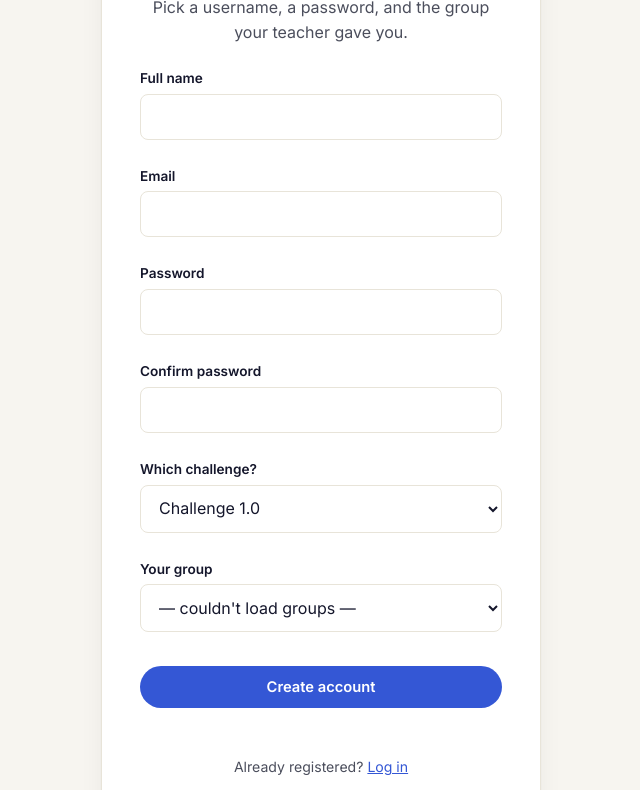
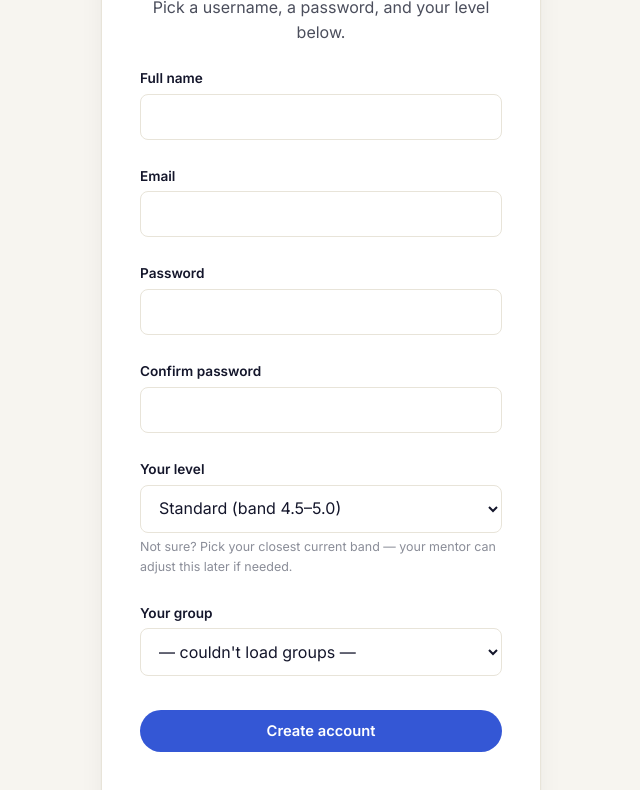
Before and after one commit to Alan7016/ielts-challenge, a plain HTML site: page register.html in a window 1280 px wide. Shown: the part 235-1025 px from the top of the page, without its empty margins (319-959 px from the left). Drawn offline with nearby package versions, Linux system fonts and the light colour scheme; no server answers.

Commit message:
Update registration form for Challenge 2.0

```diff
--- a/register.html
+++ b/register.html
@@ -10,9 +10,9 @@
 
 <div class="gate">
   <div class="gate-card" style="max-width:440px;">
-    <div class="eyebrow">Create your account</div>
+    <div class="eyebrow">Create your account — Challenge 2.0</div>
     <h1>Join the Marathon</h1>
-    <p>Pick a username, a password, and the group your teacher gave you.</p>
+    <p>Pick a username, a password, and your level below.</p>
 
     <form id="register-form" style="text-align:left;">
       <label style="font-size:0.85rem; font-weight:600; color:var(--ink);">Full name
@@ -27,19 +27,13 @@
       <label style="font-size:0.85rem; font-weight:600; color:var(--ink); margin-top:12px; display:block;">Confirm password
         <input type="password" id="password-confirm" required minlength="6" style="width:100%; margin-top:4px;">
       </label>
-      <label style="font-size:0.85rem; font-weight:600; color:var(--ink); margin-top:12px; display:block;">Which challenge?
-        <select id="challenge-select" required style="width:100%; margin-top:4px;">
-          <option value="1.0">Challenge 1.0</option>
-          <option value="2.0">Challenge 2.0</option>
-        </select>
-      </label>
-      <label id="level-row" style="font-size:0.85rem; font-weight:600; color:var(--ink); margin-top:12px; display:none;">Your level
+      <label id="level-row" style="font-size:0.85rem; font-weight:600; color:var(--ink); margin-top:12px; display:block;">Your level
         <select id="level-select" style="width:100%; margin-top:4px;">
           <option value="standard">Standard (band 4.5–5.0)</option>
           <option value="advanced">Advanced (band 5.5–6.0)</option>
           <option value="expert">Expert (band 6.5–7.0+)</option>
         </select>
-        <span style="font-weight:400; color:var(--muted); font-size:0.78rem; display:block; margin-top:4px;">Not sure? Pick your closest current band — your teacher can adjust this later if needed.</span>
+        <span style="font-weight:400; color:var(--muted); font-size:0.78rem; display:block; margin-top:4px;">Not sure? Pick your closest current band — your mentor can adjust this later if needed.</span>
       </label>
       <label style="font-size:0.85rem; font-weight:600; color:var(--ink); margin-top:12px; display:block;">Your group
         <select id="group-select" required style="width:100%; margin-top:4px;">
@@ -61,12 +55,14 @@
 <script>
   const sb = window.supabase.createClient(SUPABASE_URL, SUPABASE_PUBLISHABLE_KEY);
 
-  const challengeSelect = document.getElementById('challenge-select');
   const levelRow = document.getElementById('level-row');
   const levelSelect = document.getElementById('level-select');
 
-  function currentChallenge() { return challengeSelect.value; }
-  function currentLevel() { return currentChallenge() === '2.0' ? levelSelect.value : null; }
+  // New registrations are Challenge 2.0 only — Challenge 1.0 signup has
+  // been retired from this page (the challenge/level picker used to be
+  // shown here; now it's fixed).
+  function currentChallenge() { return '2.0'; }
+  function currentLevel() { return levelSelect.value; }
 
   // Groups are scoped to a challenge (and, for 2.0, a level) — the dropdown
   // only ever shows groups that actually match what the student picked
@@ -74,8 +70,7 @@
   async function loadGroups() {
     const select = document.getElementById('group-select');
     select.innerHTML = '<option value="">— loading groups… —</option>';
-    let query = sb.from('groups').select('id, name').eq('challenge', currentChallenge()).order('id');
-    if (currentChallenge() === '2.0') query = query.eq('level', currentLevel());
+    let query = sb.from('groups').select('id, name').eq('challenge', currentChallenge()).eq('level', currentLevel()).order('id');
     const { data, error } = await query;
     if (error || !data) {
       select.innerHTML = '<option value="">— couldn\'t load groups —</option>';
@@ -89,10 +84,6 @@
       data.map(g => `<option value="${g.id}">${g.name}</option>`).join('');
   }
 
-  challengeSelect.addEventListener('change', () => {
-    levelRow.style.display = currentChallenge() === '2.0' ? 'block' : 'none';
-    loadGroups();
-  });
   levelSelect.addEventListener('change', loadGroups);
   loadGroups();
 
```
